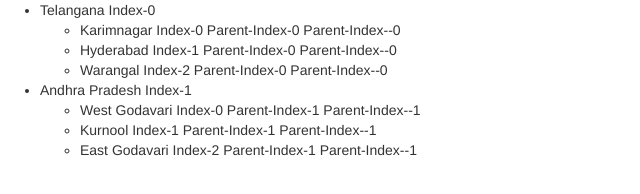
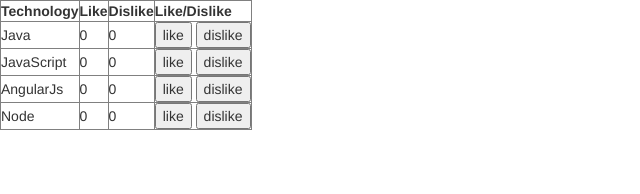
Before and after one commit to SravanthiPenti/AngularJs, a website: page app/index.html in a window 1280 px wide. Shown: the whole page, without its empty margins (0-640 px from the left). Drawn offline with nearby package versions, Linux system fonts and the light colour scheme; files whose address does not match are found by name.

Commit message:
ng-click directive example

```diff
--- a/app/index.html
+++ b/app/index.html
@@ -13,38 +13,30 @@
 </head>
 
 <body ng-app="angular1App">
-    <!--  <table ng-controller="myController" border=1>
-        <thead>
+  <table ng-controller="myController" border=1>
+
+          <thead>
             <tr>
-                <th>FirstName</th>
-                <th>LastName</th>
-                <th>Gender</th>
-                <th>Salary</th>
-                </tr>
-        </thead>
-        <tbody>
-            <tr ng-repeat="employee in emp">
-                <td>{{employee.firstname}}</td>
-                <td>{{employee.lastname}}</td>
-                <td>{{employee.gender}}</td>
-                <td>{{employee.salary}}</td>
+                <th>Technology</th>
+                <th>Like</th>
+                <th>Dislike</th>
+                <th>Like/Dislike</th>
             </tr>
-        </tbody>
-    </table> -->
-    <div ng-controller="myController">
-        <ul>
-            <li ng-repeat="state in states" ng-init="ParentIndex=$index">{{state.name}} Index-{{$index}}
-                <ul>
-                    <li ng-repeat="dist in state.dist">
-                        {{dist.name}} Index-{{$index}} Parent-Index-{{$parent.$index}} Parent-Index--{{ParentIndex}}
-                    </li>
-                </ul>
+          </thead>
+          <tbody>
+              <tr ng-repeat="technology in technologies">
+                <td>{{technology.name}}</td>
+                <td>{{technology.like}}</td>
+                <td>{{technology.dislike}}</td>
+                <td><input type="button" value="like" ng-click="incrementLike(technology)">
+
+                    <input type="button" value="dislike" ng-click="incrementDislike(technology)">
+                </td>
+              </tr>
+          </tbody>
 
 
-
-            </li>
-        </ul>
-    </div>
+  </table>
     <script src="bower_components/jquery/dist/jquery.js"></script>
     <script src="bower_components/angular/angular.js"></script>
     <script src="bower_components/bootstrap/dist/js/bootstrap.js"></script>
--- a/app/scripts/app.js
+++ b/app/scripts/app.js
@@ -4,40 +4,17 @@
 
 var myapp = angular.module("angular1App", []);
 myapp.controller("myController", function ($scope) {
-    // var emp=[
-    // {firstname:"Ben",lastname:"Hasting",gender:"Male",salary:55000},
-    // {firstname:"Sara",lastname:"Paul",gender:"Female",salary:68000},
-    // {firstname:"Mark",lastname:"Holland",gender:"Male",salary:57000},
-    // {firstname:"Pam",lastname:"Macintosh",gender:"Female",salary:53500},
-    // {firstname:"Todd",lastname:"Barber",gender:"Male",salary:59500},
-    // ]
-    // $scope.emp=emp
-
-    var states = [
-
-        {
-            name: "Telangana",
-
-            dist: [
-                { name: "Karimnagar" },
-                { name: "Hyderabad" },
-                { name: "Warangal" }]
-        },
-        {
-            name: "Andhra Pradesh",
-
-            dist: [
-                { name: "West Godavari" },
-                { name: "Kurnool" },
-                { name: "East Godavari" }
-
-            ]
-
-
-        }
-
-
+    var technologies = [
+        {name:"Java",like:0,dislike:0},
+        {name:"JavaScript",like:0,dislike:0},
+        {name:"AngularJs",like:0,dislike:0},
+        {name:"Node",like:0,dislike:0}
     ]
-
-    $scope.states = states;
+    $scope.technologies=technologies;
+    $scope.incrementLike=function(technology){
+      technology.like++;
+    }
+    $scope.incrementDislike=function(technology){
+      technology.dislike++;
+    }
 })
```
